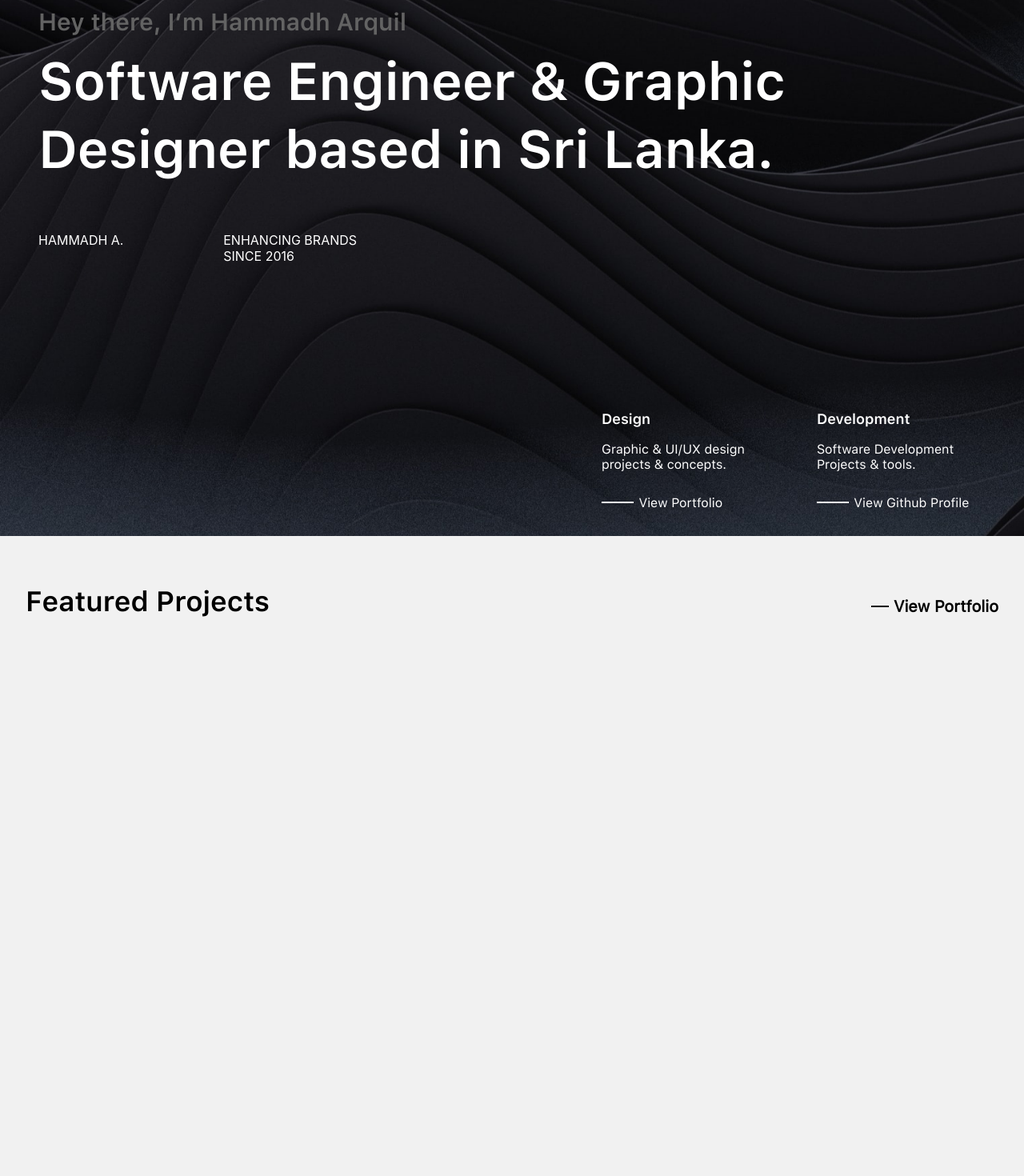
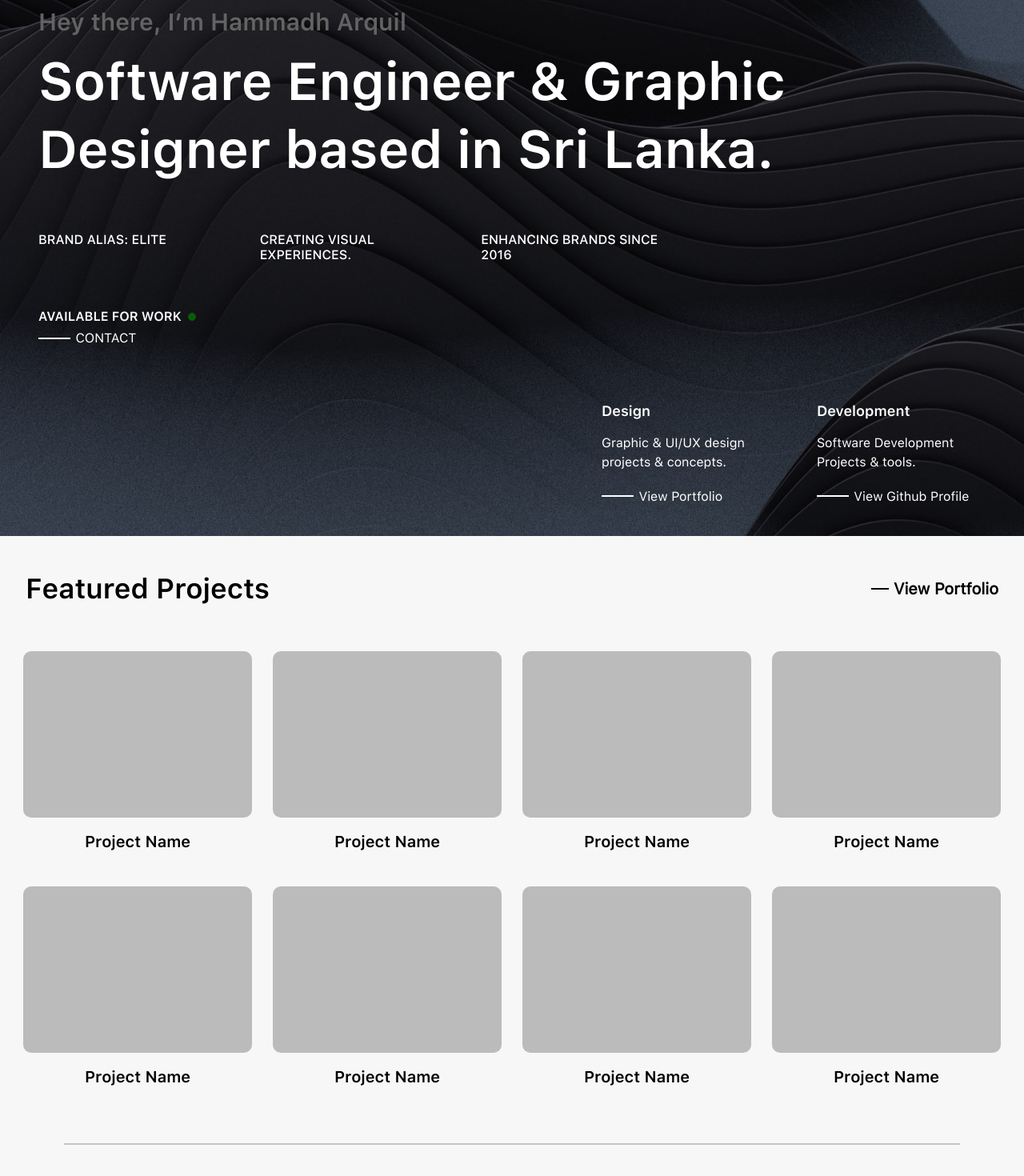
Before and after one commit to hammvdh/portfolio, a React (Create React App) app: page / in a window 1280 px wide. Shown: the part 130-1600 px from the top of the page at 80% size. Built offline with nearby package versions, Linux system fonts and the light colour scheme.

Commit message:
old changes

```diff
--- a/src/App.css
+++ b/src/App.css
@@ -1,26 +1,26 @@
 @font-face {
-  font-family: "SF UI Semibold";
+  font-family: 'SF UI Semibold';
   src: url(./fonts/SFUIText-Semibold.ttf);
 }
 @font-face {
-  font-family: "SF UI Regular";
+  font-family: 'SF UI Regular';
   src: url(./fonts/SFUIText-Regular.ttf);
 }
 @font-face {
-  font-family: "SF UI Medium";
+  font-family: 'SF UI Medium';
   src: url(./fonts/SFUIText-Medium.ttf);
 }
 @font-face {
-  font-family: "SF UI Heavy";
+  font-family: 'SF UI Heavy';
   src: url(./fonts/SFUIText-Heavy.ttf);
 }
 @font-face {
-  font-family: "SF UI Light";
+  font-family: 'SF UI Light';
   src: url(./fonts/SFUIText-Light.ttf);
 }
 
 @font-face {
-  font-family: "SF UI Bold";
+  font-family: 'SF UI Bold';
   src: url(./fonts/SFUIText-Bold.ttf);
 }
 
@@ -29,8 +29,9 @@
 }
 
 .home {
-  height: 60em;
-  background-image: url("images/background.png");
+  margin: 0;
+  height: 50em;
+  background-image: url('images/background.png');
   background-color: #cccccc;
   background-size: cover;
 }
@@ -39,8 +40,8 @@
   padding: 1em;
   display: flex;
   justify-content: space-between;
-  -webkit-backdrop-filter: blur(8px);
-  backdrop-filter: blur(8px);
+  /* -webkit-backdrop-filter: blur(8px);
+  backdrop-filter: blur(8px); */
 }
 
 .logo {
@@ -76,7 +77,7 @@
 }
 
 .detail-header h1 {
-  font-family: "SF UI Semibold";
+  font-family: 'SF UI Semibold';
   font-style: normal;
   font-weight: 500;
   font-size: 66px;
@@ -87,7 +88,7 @@
 }
 
 .hey-there {
-  font-family: "SF UI Semibold";
+  font-family: 'SF UI Semibold';
   font-style: normal;
   font-weight: 600;
   font-size: 30px;
@@ -110,6 +111,59 @@
 .detail-header .rows p {
   margin-right: 3em;
   width: 40%;
+  font-family: 'SF UI Medium';
+  font-style: normal;
+  font-weight: 400;
+}
+
+.w500 {
+  font-family: 'SF UI Regular';
+  font-weight: 300;
+}
+
+.blink_me {
+  animation: blinker 1s linear infinite;
+  width: 8px;
+  height: 8px;
+  display: inline-block;
+  border: 1px solid green;
+  background-color: green;
+  border-radius: 100%;
+}
+
+@keyframes blinker {
+  5% {
+    opacity: 0;
+  }
+}
+
+.availability {
+  position: absolute;
+  margin-top: 6em;
+  font-family: 'SF UI Semibold';
+  font-style: normal;
+  font-weight: 600;
+}
+
+.availability .avail-contact {
+  margin-top: -1.5em;
+}
+
+.rows2 {
+  display: flex;
+  color: white;
+  align-items: center;
+}
+
+.rows2 p {
+  padding-right: 0.5em;
+}
+
+.rows2 .line {
+  width: 38px;
+  height: 0px;
+  border: 1px solid #ffffff;
+  margin-right: 0.4em;
 }
 
 .fields {
@@ -126,18 +180,19 @@
 .field-header {
   font-weight: 600;
   font-size: 18px;
-  font-family: "SF UI Semibold";
+  font-family: 'SF UI Semibold';
 }
 
 .field-desc {
   font-weight: 400;
   font-size: 16px;
-  font-family: "SF UI Regular";
+  line-height: 1.5;
+  font-family: 'SF UI Regular';
 }
 
 .field-btn {
   align-items: center;
-  margin-top: 0.8em;
+  margin-top: 0.3em;
 }
 
 .field-btn .line {
@@ -150,16 +205,16 @@
 .field-btn-title {
   font-weight: 400;
   font-size: 16px;
-  font-family: "SF UI Regular";
+  font-family: 'SF UI Regular';
 }
 
 .featured {
-  position: absolute;
+  /* position: absolute; */
   width: 100%;
-  height: 1426px;
-  left: 0px;
-  top: 800px;
-  background: #f1f1f1;
+  height: 45em;
+  /* left: 0px; */
+  /* top: 800px; */
+  background: #f7f7f7;
 }
 
 .featured {
@@ -167,7 +222,7 @@
 }
 
 .featured h2 {
-  font-family: "SF UI Semibold";
+  font-family: 'SF UI Semibold';
   font-style: normal;
   font-weight: 500;
   font-size: 35px;
@@ -176,7 +231,7 @@
 
 .featured-btn {
   align-items: center;
-  margin-top: 0.8em;
+  /* margin-top: 0.8em; */
 }
 
 .featured-btn .line {
@@ -189,17 +244,61 @@
 .featured-btn-title {
   font-weight: 600;
   font-size: 20px;
-  font-family: "SF UI Regular";
+  font-family: 'SF UI Regular';
   color: #000;
 }
 
 .spacebtwn {
-  display: flex;
+  /* display: flex; */
   justify-content: space-between;
 }
 
-.featured .spacebtwn{
+.featured .spacebtwn {
   margin-left: 2em;
   margin-right: 2em;
-  margin-top: 2em;
+  padding-top: 1em;
 }
+
+.grid-container {
+  display: grid;
+  grid-template-columns: auto auto auto auto;
+  padding: 1em;
+}
+
+.grid-item {
+  padding: 13px;
+  text-align: center;
+  justify-content: center;
+}
+
+.project h3 {
+  font-family: 'SF UI Semibold';
+  font-style: normal;
+  font-weight: 600;
+  font-size: 20px;
+  line-height: 100%;
+}
+
+.projectImage {
+  background-color: #bbbbbb;
+  width: 100%;
+  height: 13em;
+  border-radius: 10px;
+  align-self: center;
+}
+
+.divider-container {
+  display: flex;
+  align-items: center;
+  height: 5em;
+  width: 100%;
+  background-color: #f7f7f7;
+  align-items: center;
+}
+
+.divider {
+  width: 100%;
+  border: 1.5px solid #c4c4c4;
+  margin-left: 5em;
+  margin-right: 5em;
+}
--- a/src/App.js
+++ b/src/App.js
@@ -1,4 +1,5 @@
-import "./App.css";
+import './App.css';
+import FeaturedProject from './components/featured-project';
 
 function App() {
   return (
@@ -9,7 +10,7 @@ function App() {
             <img
               className="logo"
               alt="Elite's Logo"
-              src={process.env.PUBLIC_URL + "/images/elite-text.png"}
+              src={process.env.PUBLIC_URL + '/images/elite-text.png'}
             />
           </div>
 
@@ -20,13 +21,24 @@ function App() {
             <p className="nav-item">CONTACT</p>
           </div>
         </div>
-
         <div className="detail-header">
           <h3 className="hey-there">Hey there, I’m Hammadh Arquil</h3>
           <h1>Software Engineer & Graphic Designer based in Sri Lanka.</h1>
           <div className="rows">
-            <p>HAMMADH A.</p>
+            <p>BRAND ALIAS: ELITE</p>
+            <p>CREATING VISUAL EXPERIENCES.</p>
             <p>ENHANCING BRANDS SINCE 2016</p>
+          </div>
+
+          <div className="availability">
+            <div className="rows2">
+              <p>AVAILABLE FOR WORK</p>
+              <span class="blink_me"></span>
+            </div>
+            <div className="rows2 avail-contact">
+              <div className="line"></div>
+              <p className="w500 ">CONTACT</p>
+            </div>
           </div>
         </div>
         <div className="fields rows">
@@ -54,10 +66,23 @@ function App() {
         <div className="rows-flex spacebtwn">
           <h2>Featured Projects</h2>
           <div className="featured-btn rows-flex">
-              <div className="line"></div>
-              <div className="featured-btn-title">View Portfolio</div>
-            </div>
+            <div className="line"></div>
+            <div className="featured-btn-title">View Portfolio</div>
+          </div>
         </div>
+        <div className="projects grid-container">
+          <FeaturedProject />
+          <FeaturedProject />
+          <FeaturedProject />
+          <FeaturedProject />
+          <FeaturedProject />
+          <FeaturedProject />
+          <FeaturedProject />
+          <FeaturedProject />
+        </div>
+      </div>
+      <div className="divider-container">
+        <div className="divider"></div>
       </div>
       <div className="connect"></div>
       <div className="footer"></div>
--- /dev/null
+++ b/src/components/featured-project.js
@@ -0,0 +1,13 @@
+import React from "react";
+import "../App.css";
+
+const FeaturedProject = () => {
+  return (
+    <div className="project grid-item">
+      <div className="projectImage"></div>
+      <h3>Project Name</h3>
+    </div>
+  );
+}
+
+export default FeaturedProject;
```
